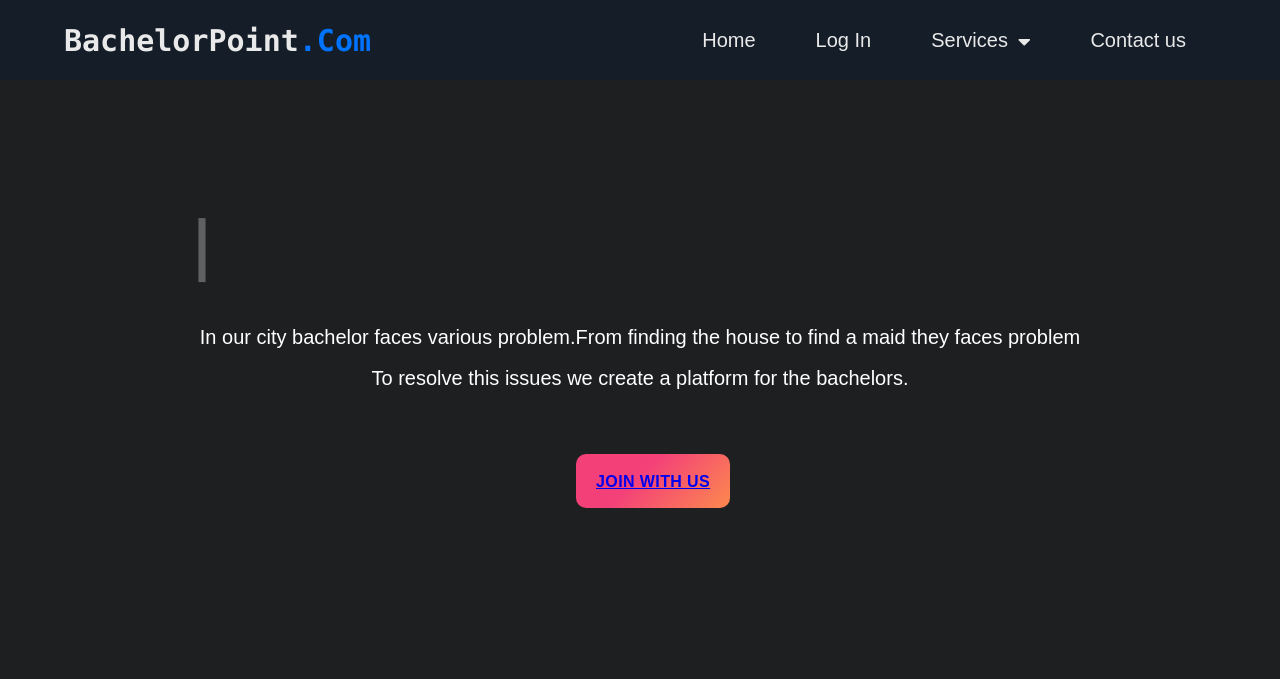
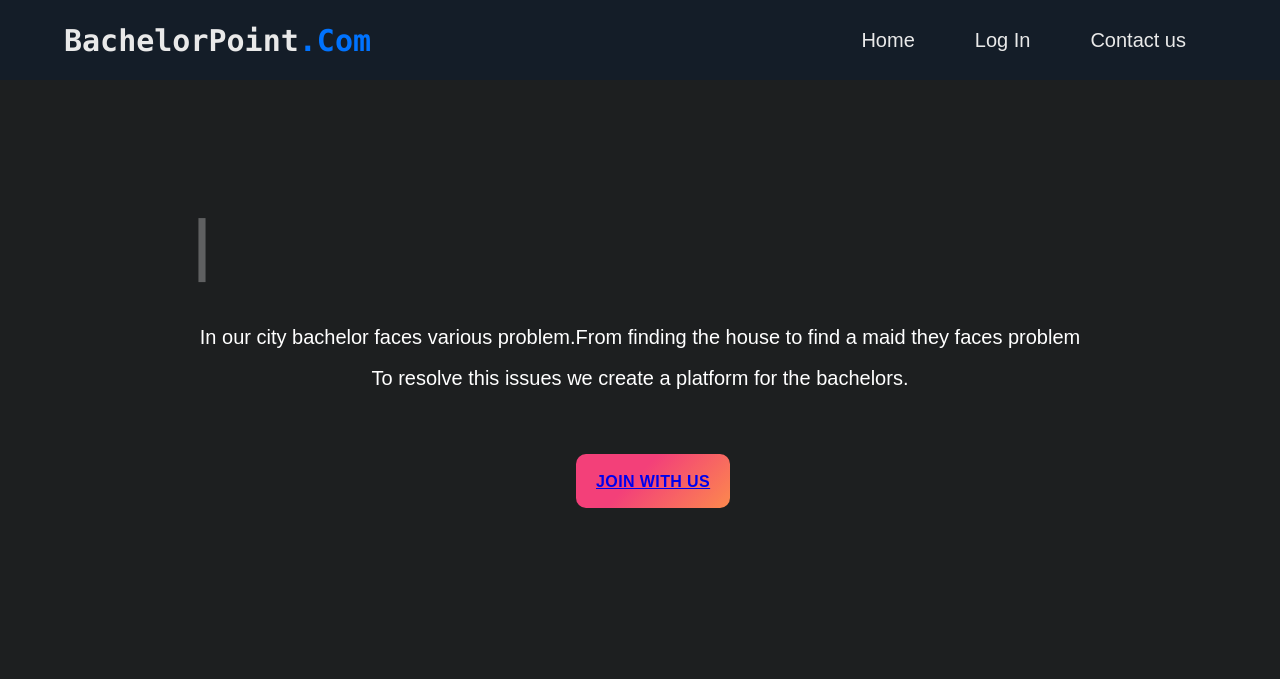
Before and after one commit to ynnuSunny/Bachelor-Needs, a Django app: page / in a window 1280 px wide. Shown: the top 679 px of the page. Run offline with Django 3.2, Linux system fonts and the light colour scheme.

Commit message:
Last Push
Final

```diff
--- a/user/templates/index.html
+++ b/user/templates/index.html
@@ -17,7 +17,7 @@
         <li><a href="#">Log In</a></li>
         <!---<li><a href="#">SignUp</a>-->
         </li>
-        <li><a href="#">Services <i class="fas fa-caret-down"></i></a>
+        <!-- <li><a href="#">Services <i class="fas fa-caret-down"></i></a>
 
             <div class="dropdown-menu">
                 <ul>
@@ -38,7 +38,7 @@
                   <li><a href="#">FAQ</a></li>
                 </ul>
               </div>
-        </li>
+        </li> -->
         <li><a href="#">Contact us</a></li>
       </ul>
     </div>
--- a/user/templates/main.html
+++ b/user/templates/main.html
@@ -15,7 +15,7 @@
         <li><a href="{% url 'user-index' %}">Log In</a></li>
         <!---<li><a href="#">SignUp</a>-->
         </li>
-        <li><a href="#">Services <i class="fas fa-caret-down"></i></a>
+        <!-- <li><a href="#">Services <i class="fas fa-caret-down"></i></a>
 
             <div class="dropdown-menu">
                 <ul>
@@ -36,7 +36,7 @@
                   <li><a href="#">FAQ</a></li>
                 </ul>
               </div>
-        </li>
+        </li> -->
         <li><a href="#">Contact us</a></li>
       </ul>
     </div>
```
Also changed, not shown: db.sqlite3.
